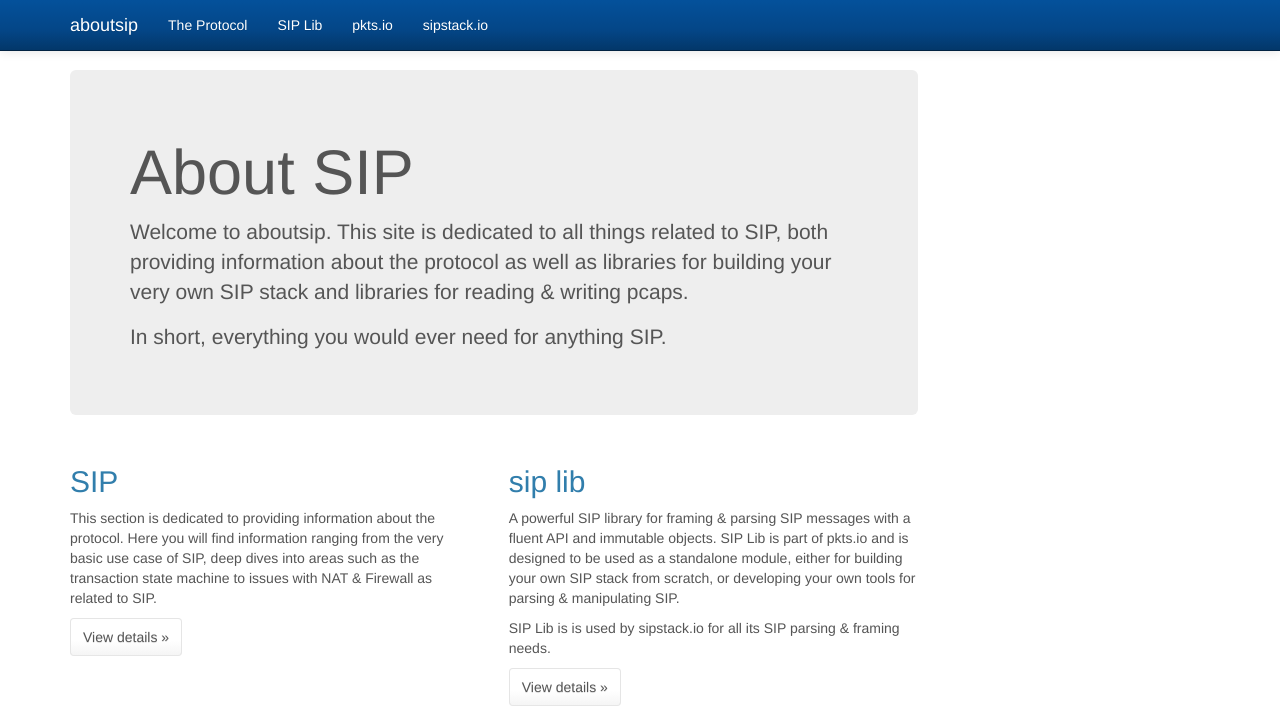
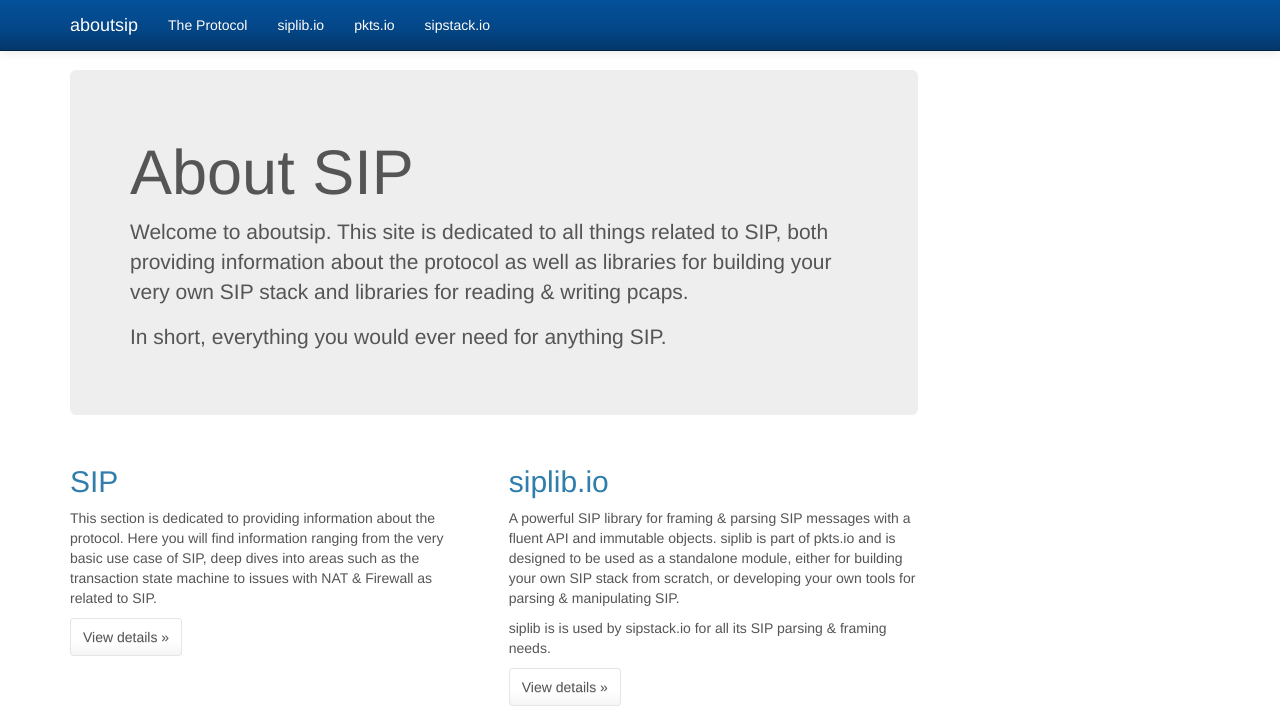
Before and after one commit to aboutsip/aboutsip.github.io, a Jekyll site: the page built from index.html, in a window 1280 px wide and 1008 px high. Shown: the top 725 px of the window. Built offline with Jekyll 4.4.1, drawn with Linux system fonts in a browser that asks for light colours; Markdown is read by kramdown in place of the engine named in the settings.

Commit message:
bumpbed version of pkts.io

```diff
--- a/_includes/header.html
+++ b/_includes/header.html
@@ -40,7 +40,7 @@
         <div class="collapse navbar-collapse">
           <ul class="nav navbar-nav">
             <li {% if page.active_element == 'sip' %}class="active"{%endif%}><a href="/sip">The Protocol</a></li>
-            <li {% if page.active_element == 'siplib' %}class="active"{%endif%}><a href="/siplib">SIP Lib</a></li>
+            <li {% if page.active_element == 'siplib' %}class="active"{%endif%}><a href="http://www.siplib.io">siplib.io</a></li>
             <li {% if page.active_element == 'pktsio' %}class="active"{%endif%}><a href="/pktsio">pkts.io</a></li>
             <li {% if page.active_element == 'sipstackio' %}class="active"{%endif%}><a href="http://www.sipstack.io">sipstack.io</a></li>
           </ul>
--- a/index.html
+++ b/index.html
@@ -31,12 +31,12 @@
 
          <!-- SIP Lib Intro Section -->
         <div class="col-sm-6 col-md-6">
-         <h2>sip lib</h2>
-         <p>A powerful SIP library for framing &amp; parsing SIP messages with a fluent API and immutable objects. SIP Lib is part of pkts.io and is designed to be used as a standalone module, either for building your own SIP stack from scratch, or developing your own tools for parsing &amp; manipulating SIP.
+         <h2>siplib.io</h2>
+         <p>A powerful SIP library for framing &amp; parsing SIP messages with a fluent API and immutable objects. siplib is part of pkts.io and is designed to be used as a standalone module, either for building your own SIP stack from scratch, or developing your own tools for parsing &amp; manipulating SIP.
          </p>
-         <p>SIP Lib is is used by sipstack.io for all its SIP parsing &amp; framing needs.
+         <p>siplib is is used by sipstack.io for all its SIP parsing &amp; framing needs.
          </p>
-         <p><a class="btn btn-default" href="/siplib" role="button">View details &raquo;</a></p>
+         <p><a class="btn btn-default" href="http://www.siplib.io" role="button">View details &raquo;</a></p>
       </div><!--/span-->
 
    </div><!--/row-->
--- a/pktsio.html
+++ b/pktsio.html
@@ -3,7 +3,7 @@
 layout: default
 menu: pkts.html
 active_element: pktsio
-pktsio_version: 2.0.1
+pktsio_version: 2.0.2
 ---
 
 <div class="row row-offcanvas row-offcanvas-right">
```
